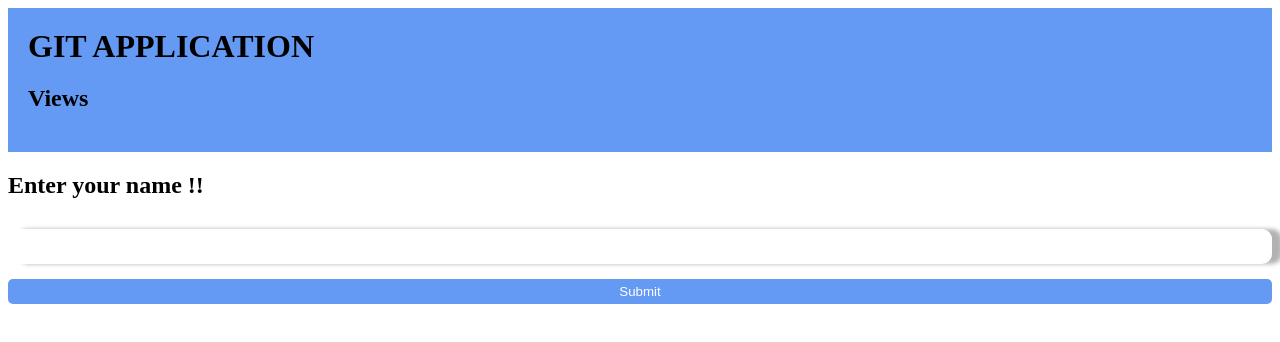
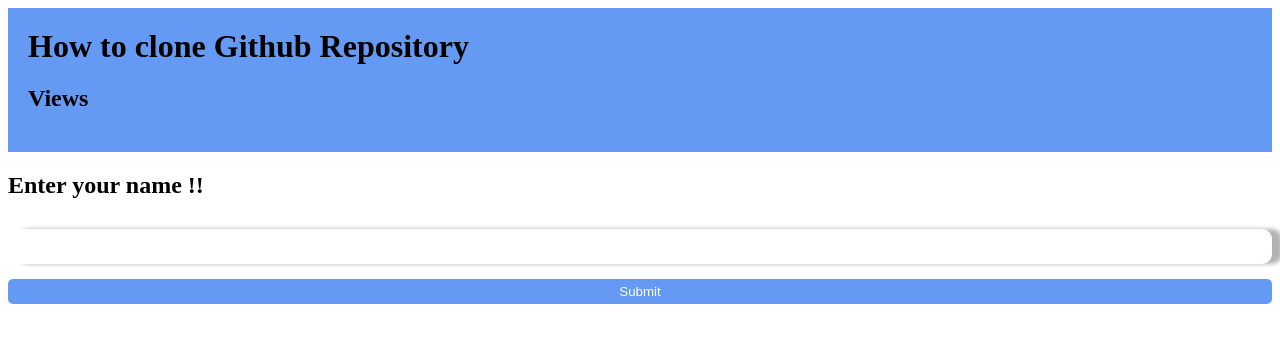
Before and after one commit to AjayRayapureddi/greeting, a plain HTML site: page index.html in a window 1280 px wide. Drawn offline with Linux system fonts and the light colour scheme; no server answers.

Commit message:
sdf@4247 i

```diff
--- a/index.html
+++ b/index.html
@@ -6,7 +6,7 @@
 </head>
 <body>
 	<header>
-		<h1>GIT APPLICATION</h1>
+		<h1>How to clone Github Repository</h1>
         <div class="counter-number"><h2>Views</h2></div>
 	</header>
 	<main>
```
